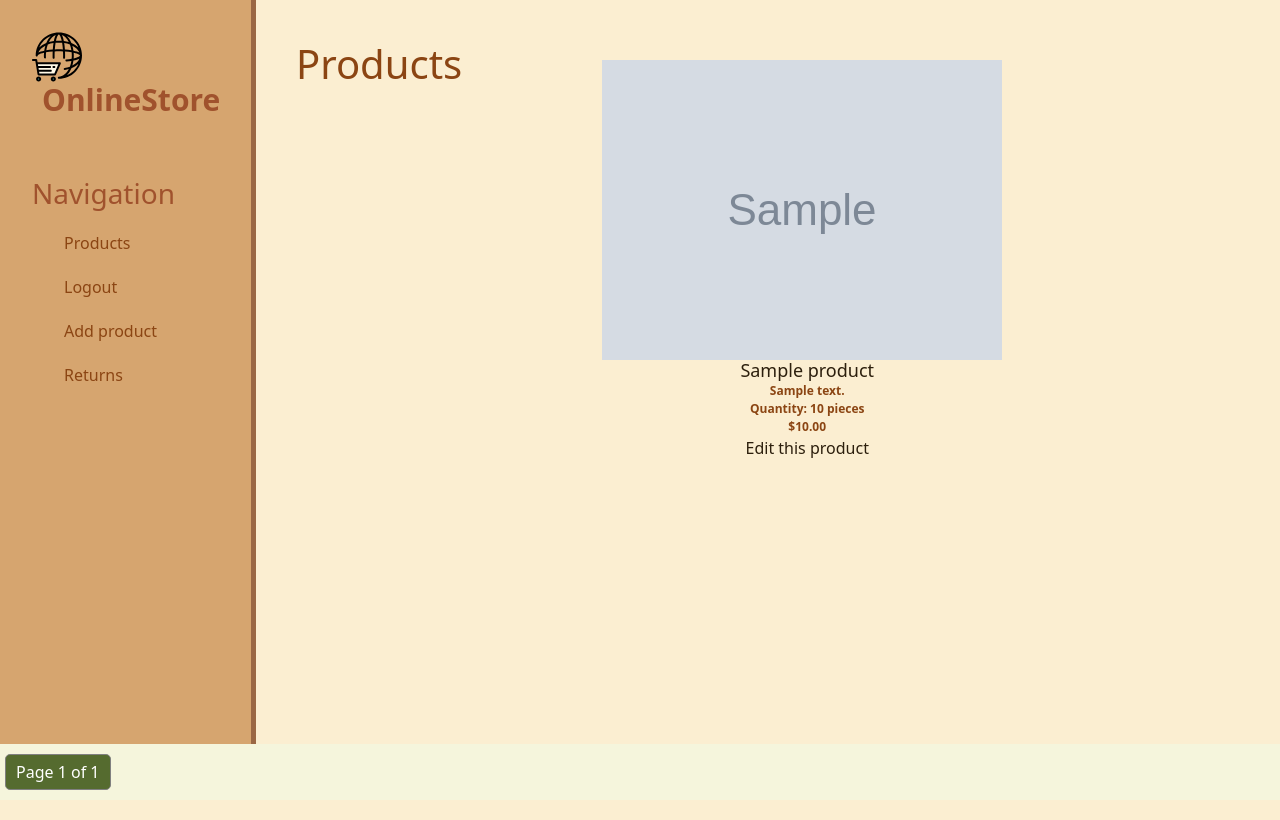
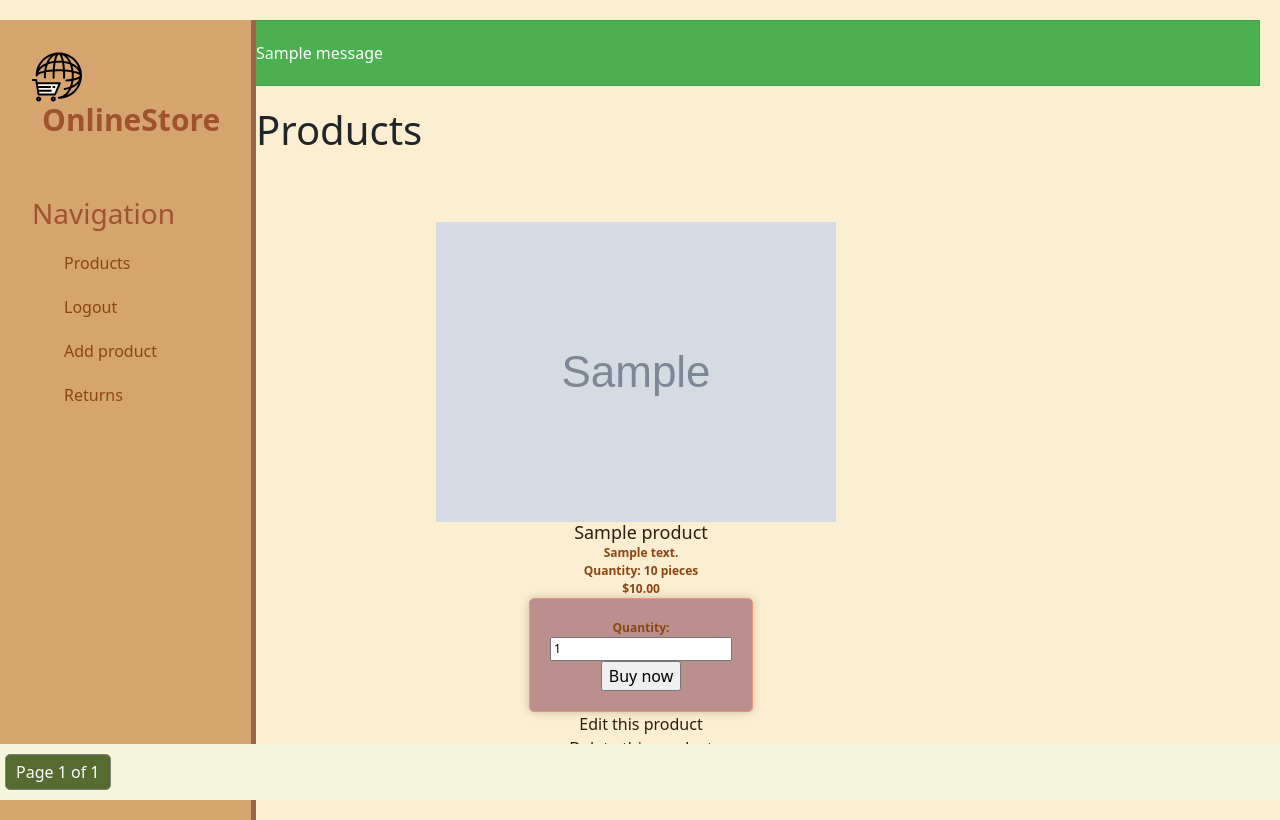
Before and after one commit to Jules57/django_shop, a Django app: page / in a window 1280 px wide. Before the commit the page ends 790 px from the top, so only its background shows below. Run offline with Django 4.2, Linux system fonts and the light colour scheme; a user stored in the database is signed in; tables that the repository leaves empty hold one stand-in row (values such as "Sample post"); grey boxes marked "Sample" are stand-in pictures; one stand-in notice (Sample message) is shown; some libraries are stand-ins or nearby versions.

Commit message:
add purchase opportunity

```diff
--- a/shop/models.py
+++ b/shop/models.py
@@ -30,7 +30,7 @@
     bought_at = models.DateTimeField(auto_now=True)
 
     def __str__(self):
-        return f'{self.product} bought by {self.user} at {self.purchase_time}'
+        return f'{self.product} bought by {self.user} at {self.bought_at}'
 
 
 class Return(models.Model):
--- a/shop/static/shop/css/base.css
+++ b/shop/static/shop/css/base.css
@@ -189,3 +189,21 @@
 form button[type="submit"]:hover {
     background-color: saddlebrown; /* Change button background color on hover */
 }
+
+.success-message {
+    background-color: #4CAF50; /* Green background color */
+    color: #fff; /* White text color */
+    padding: 20px; /* Padding around the message */
+    border: 1px solid #45a049; /* Green border */
+    margin: 20px;
+    list-style: none;
+}
+
+.error-message {
+    background-color: #f44336; /* Red background color */
+    color: #fff; /* White text color */
+    padding: 20px; /* Padding around the message */
+    border: 1px solid #d32f2f; /* Red border */
+    list-style: none;
+    margin: 20px;
+}
--- a/shop/templates/shop/product/list.html
+++ b/shop/templates/shop/product/list.html
@@ -4,25 +4,45 @@
 {% block title %}Product List{% endblock %}
 
 {% block content %}
+    {% if messages %}
+        <ul class="messages">
+            {% for message in messages %}
+                <li{% if message.tags == 'success' %} class="success-message"{% elif message.tags == 'error' %}
+                                                      class="error-message"{% endif %}>
+                    {{ message }}
+                </li>
+            {% endfor %}
+        </ul>
+    {% endif %}
+    <h1>Products</h1>
+
     <div id="main" class="product-list">
-        <h1>Products</h1>
         {% for product in object_list %}
             <div class="item">
                 <a href="{{ product.get_absolute_url }}">
                     <img src="
 
-
                             {% if product.image %}{{ product.image.url }}{% else %}{% static "shop/img/no_image.png" %}{% endif %}">
                 </a>
                 <div class="details">
-                <h2><a href="{{ product.get_absolute_url }}">{{ product.title }}</a></h2>
-                <p>{{ product.description }}</p>
-                <p>Quantity: {{ product.quantity }} pieces</p>
-                <p>${{ product.price }}</p>
+                    <h2><a href="{{ product.get_absolute_url }}">{{ product.title }}</a></h2>
+                    <p>{{ product.description }}</p>
+                    <p>Quantity: {{ product.quantity }} pieces</p>
+                    <p>${{ product.price }}</p>
+                    {% if request.user.is_authenticated %}
+                        <form method="post" action="{% url 'shop:purchase' product.pk %}">
+                            {% csrf_token %}
+                            {{ purchase_form.as_p }}
+                            <input type="submit" value="Buy now">
+                        </form>
+
+                    {% endif %}
                     {% if request.user.is_superuser %}
                         <a href="{% url 'shop:update_product' product.pk %}">Edit this product</a>
+                        <br/>
+                        <a href="{% url 'shop:delete_product' product.pk %}">Delete this product</a>
                     {% endif %}
-            </div>
+                </div>
             </div>
         {% endfor %}
     </div>
--- a/shop/templates/shop/product/product_create.html
+++ b/shop/templates/shop/product/product_create.html
@@ -4,7 +4,7 @@
 {% block title %}Add new product{% endblock %}
 
 {% block content %}
-    <form method="post">
+    <form method="post" enctype="multipart/form-data">
         {% csrf_token %}
         {{ form.as_p }}
         <input type="submit" value="Add product">
--- a/shop/urls.py
+++ b/shop/urls.py
@@ -1,16 +1,18 @@
 from django.contrib.auth.views import LogoutView
 from django.urls import path
 
-from shop.views import Login, UserRegisterView, ProductListView, ProductDetailView, ProductCreate, ProductUpdate
+from shop.views import Login, UserRegisterView, ProductListView, ProductDetailView, ProductCreateView, \
+    ProductUpdateView, ProductDeleteView, PurchaseCreateView
 
 app_name = 'shop'
 
 urlpatterns = [
     path('', ProductListView.as_view(), name='product_list'),
-    path('product/add/', ProductCreate.as_view(), name='add_product'),
+    path('product/add/', ProductCreateView.as_view(), name='add_product'),
     path('product/<int:pk>/', ProductDetailView.as_view(), name='product_detail'),
-    path('product/<int:pk>/update/', ProductUpdate.as_view(), name='update_product'),
-    # path('product/<int:pk>/delete/', ProductDelete.as_view(), name='delete_product'),
+    path('product/<int:pk>/update/', ProductUpdateView.as_view(), name='update_product'),
+    path('product/<int:pk>/delete/', ProductDeleteView.as_view(), name='delete_product'),
+    path('purchase/<int:pk>/', PurchaseCreateView.as_view(), name='purchase'),
     path('login/', Login.as_view(), name='login'),
     path('logout/', LogoutView.as_view(next_page='/'), name='logout'),
     path('register/', UserRegisterView.as_view(), name='register'),
--- a/shop/views.py
+++ b/shop/views.py
@@ -1,12 +1,18 @@
 from django.contrib import messages
-from django.contrib.auth.mixins import LoginRequiredMixin
-from django.contrib.auth.views import LoginView, LogoutView
+from django.contrib.auth.mixins import LoginRequiredMixin, UserPassesTestMixin
+from django.contrib.auth.views import LoginView
+from django.db import transaction
+from django.http import HttpResponseRedirect
 from django.urls import reverse_lazy
-# from django.shortcuts import render
-from django.views.generic import CreateView, ListView, DetailView, UpdateView
+from django.views.generic import CreateView, ListView, DetailView, UpdateView, DeleteView
 
-from shop.forms import UserCreateForm, UserLoginForm
-from shop.models import Product
+from shop.forms import UserCreateForm, PurchaseCreateForm
+from shop.models import Product, Purchase
+
+
+class SuperUserRequiredMixin(LoginRequiredMixin, UserPassesTestMixin):
+    def test_func(self):
+        return self.request.user.is_superuser
 
 
 class Login(LoginView):
@@ -28,6 +34,7 @@
     paginate_by = 5
     template_name = 'shop/product/list.html'
     ordering = ['title']
+    extra_context = {'purchase_form': PurchaseCreateForm()}
 
 
 class ProductDetailView(DetailView):
@@ -35,13 +42,53 @@
     template_name = 'shop/product/detail.html'
 
 
-class ProductUpdate(UpdateView):
+class ProductUpdateView(SuperUserRequiredMixin, UpdateView):
     model = Product
     fields = ['title', 'description', 'quantity', 'price', 'image']
     template_name = 'shop/product/product_update_form.html'
 
 
-class ProductCreate(CreateView):
+class ProductCreateView(SuperUserRequiredMixin, CreateView):
     template_name = 'shop/product/product_create.html'
     model = Product
     fields = ['title', 'description', 'quantity', 'price', 'image']
+
+
+class ProductDeleteView(SuperUserRequiredMixin, DeleteView):
+    model = Product
+    success_url = '/'
+    template_name = 'shop/product/confirm_delete.html'
+
+
+class PurchaseCreateView(LoginRequiredMixin, CreateView):
+    login_url = 'login/'
+    model = Purchase
+    success_url = '/'
+    form_class = PurchaseCreateForm
+    http_method_names = ['post']
+
+    def get_form_kwargs(self):
+        kwargs = super().get_form_kwargs()
+        kwargs.update({
+            'request': self.request,
+            'product_pk': self.kwargs['pk'],
+            'user': self.request.user
+        })
+        return kwargs
+
+    def form_invalid(self, form):
+        return HttpResponseRedirect(self.success_url)
+
+    def form_valid(self, form):
+        obj = form.save(commit=False)
+        product = Product.objects.get(pk=form.product_pk)
+        obj.product = product
+        obj.user = form.user
+        product.quantity -= obj.product_quantity
+        form.user.wallet -= product.price * obj.product_quantity
+        with transaction.atomic():
+            obj.save()
+            product.save()
+            self.request.user.save()
+        messages.success(self.request, f"Your purchase of '{product.title}' has been successfully completed.")
+        return super().form_valid(form=form)
```
Also changed, not shown: shop/forms.py (+52 -1 lines), shop/templates/shop/product/confirm_delete.html (added, +13 -0 lines), shop/static/shop/images/armchair_c101.png (added), shop/static/shop/images/armchair_c75_XFHyRIq.png (added).
